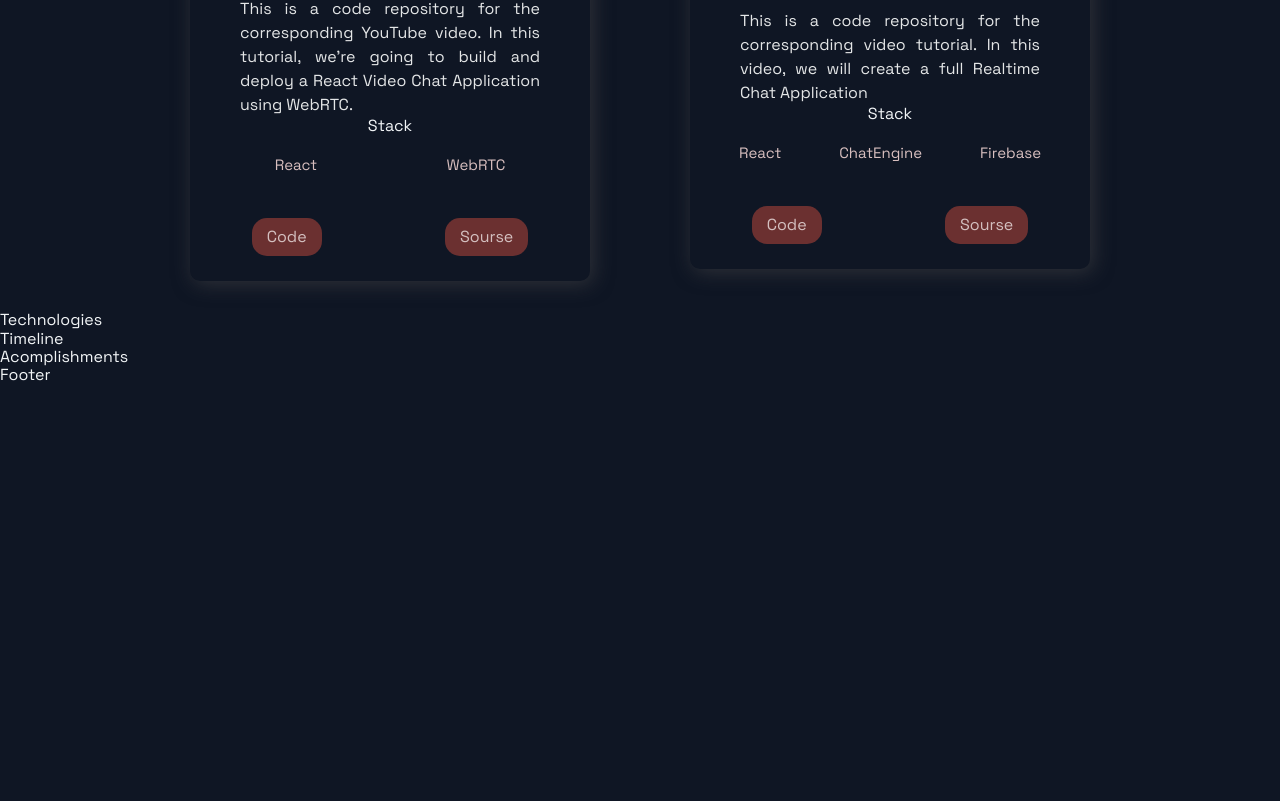
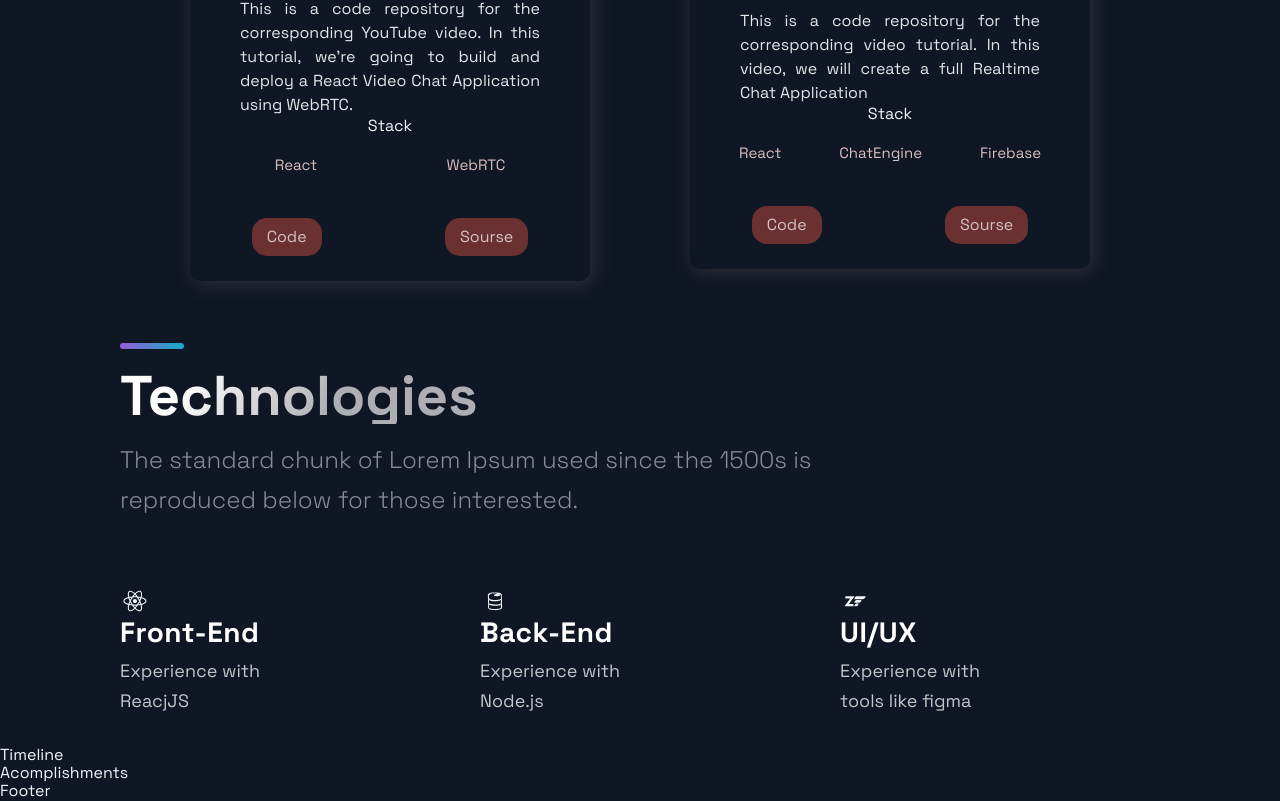
Before and after one commit to yougonnagetyours/my-developer-portfolio, a Next.js app: page / in a window 1280 px wide. Shown: the part 1931-2732 px from the top of the page. Before the commit the page ends 2316 px from the top, so only its background shows below. Built offline with nearby package versions, Linux system fonts and the light colour scheme.

Commit message:
Technologies section done

```diff
--- a/src/components/Technologies/Technologies.js
+++ b/src/components/Technologies/Technologies.js
@@ -4,9 +4,40 @@ import { Section, SectionDivider, SectionText, SectionTitle } from '../../styles
 import { List, ListContainer, ListItem, ListParagraph, ListTitle } from './TechnologiesStyles';
 
 const Technologies = () =>  (
-  <div>
-    Technologies
-  </div>
+  <Section>
+    <SectionDivider />
+    <br />
+    <SectionTitle>Technologies</SectionTitle>
+    <SectionText>
+      The standard chunk of Lorem Ipsum used since the 1500s is reproduced below for those interested.
+    </SectionText>
+    <List>
+      <ListItem>
+        <DiReact size="3rem" />
+        <ListTitle>Front-End</ListTitle>
+        <ListParagraph>
+          Experience with <br />
+          ReacjJS
+        </ListParagraph>
+      </ListItem>
+      <ListItem>
+        <DiFirebase size="3rem" />
+        <ListTitle>Back-End</ListTitle>
+        <ListParagraph>
+          Experience with <br />
+          Node.js
+        </ListParagraph>
+      </ListItem>
+      <ListItem>
+        <DiZend size="3rem" />
+        <ListTitle>UI/UX</ListTitle>
+        <ListParagraph>
+          Experience with <br />
+          tools like figma
+        </ListParagraph>
+      </ListItem>
+    </List>
+  </Section>
 );
 
 export default Technologies;
```
